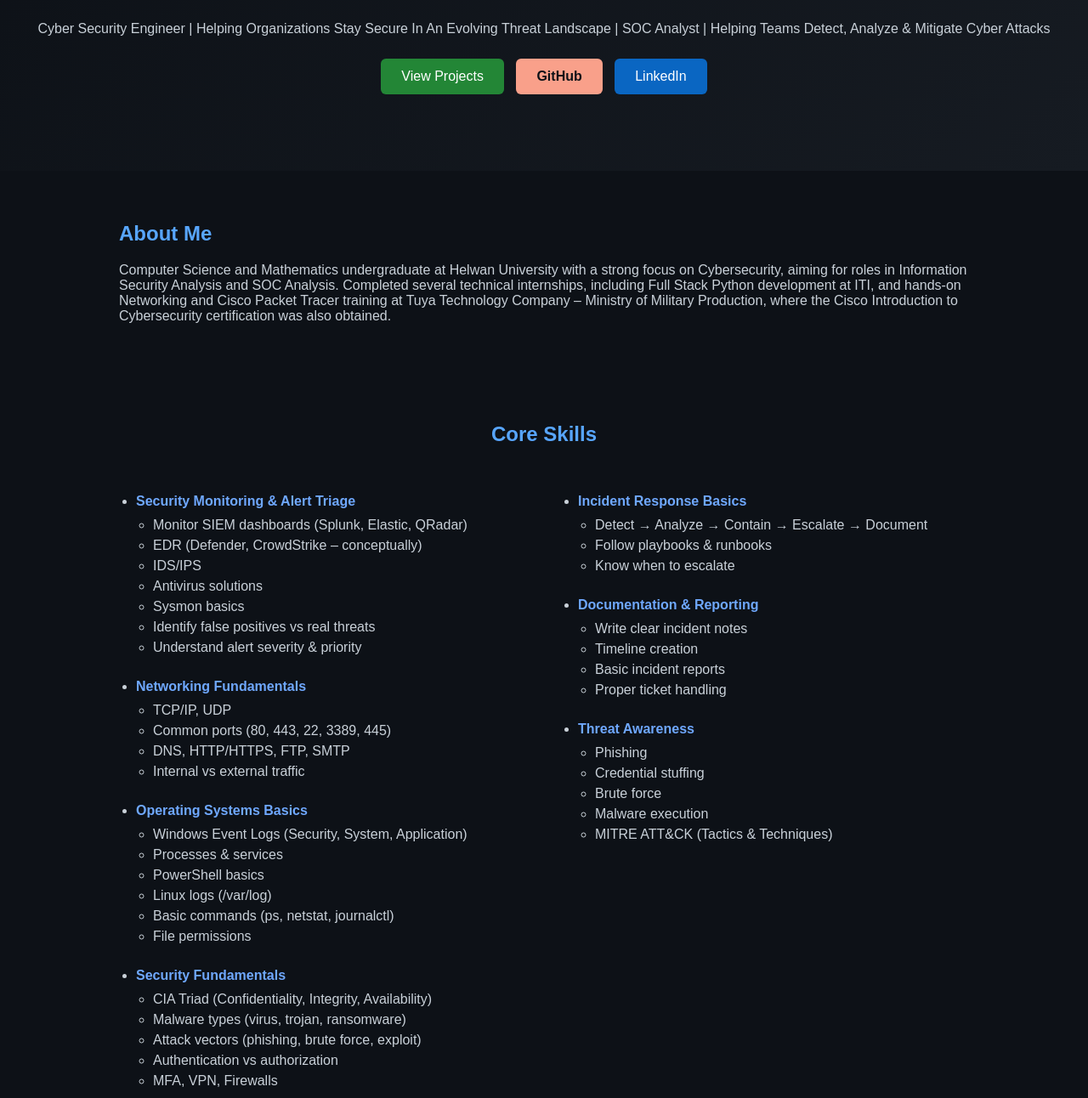
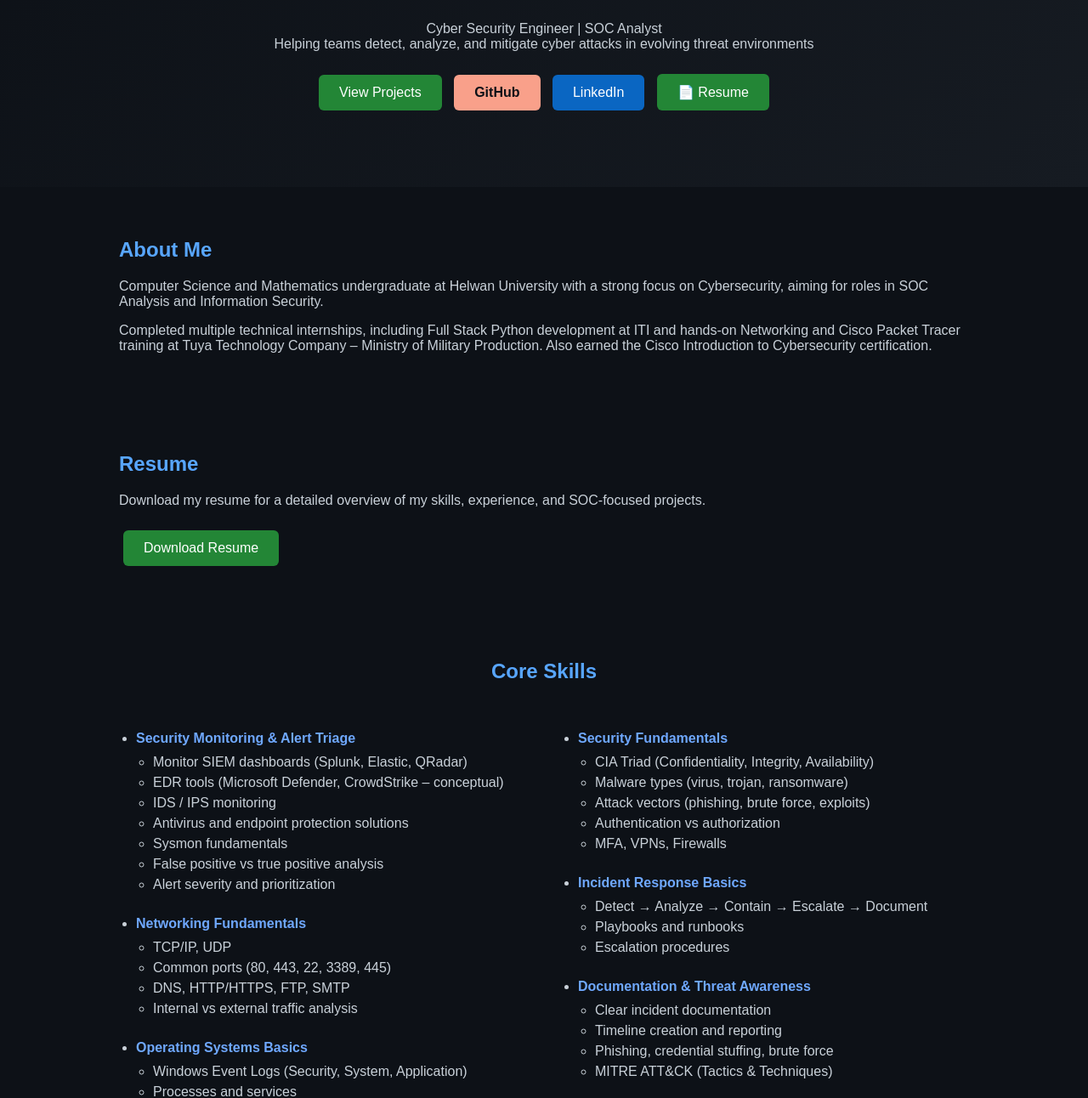
Before and after one commit to marawanezzat11-hue/marawanezzat11-hue.github.io, a plain HTML site: page index.html in a window 1280 px wide. Shown: the part 159-1451 px from the top of the page at 85% size. Drawn offline with Linux system fonts and the light colour scheme.

Commit message:
index.html

```diff
--- a/index.html
+++ b/index.html
@@ -2,34 +2,87 @@
 <html lang="en">
 <head>
   <meta charset="UTF-8">
+
   <title>Marwan Ezzat | SOC Analyst</title>
+
+  <!-- SEO -->
+  <meta name="description" content="SOC Analyst portfolio of Marwan Ezzat showcasing SIEM labs, threat detection, Elastic Stack projects, and incident response experience.">
+  <meta name="keywords" content="SOC Analyst, Cyber Security, SIEM, Elastic, Blue Team, Incident Response">
+  <meta name="author" content="Marwan Ezzat">
+  <meta name="viewport" content="width=device-width, initial-scale=1.0">
+
   <link rel="stylesheet" href="style.css">
 </head>
+
 <body>
 
 <header>
   <h1>Marwan Ezzat</h1>
+
   <p>
-    Cyber Security Engineer | Helping Organizations Stay Secure In An Evolving Threat Landscape |
-    SOC Analyst | Helping Teams Detect, Analyze & Mitigate Cyber Attacks
+    Cyber Security Engineer | SOC Analyst <br>
+    Helping teams detect, analyze, and mitigate cyber attacks in evolving threat environments
   </p>
 
-  <a href="projects.html" class="btn">View Projects</a>
-  <a href="https://github.com/marawanezzat11-hue" class="btn github" target="_blank">GitHub</a>
-  <a href="https://linkedin.com/in/marwan-ezzat-mohamed-7479781a4" class="btn linkedin" target="_blank">LinkedIn</a>
+  <div class="header-buttons">
+    <a href="projects.html" class="btn">View Projects</a>
+
+    <a href="https://github.com/marawanezzat11-hue"
+       class="btn github"
+       target="_blank"
+       rel="noopener">
+      GitHub
+    </a>
+
+    <a href="https://linkedin.com/in/marwan-ezzat-mohamed-7479781a4"
+       class="btn linkedin"
+       target="_blank"
+       rel="noopener">
+      LinkedIn
+    </a>
+
+    <a href="Marwan_Ezzat_SOC_Analyst_Resume.pdf"
+       class="btn secondary"
+       target="_blank">
+      📄 Resume
+    </a>
+  </div>
 </header>
 
+<!-- ABOUT -->
 <section>
   <h2>About Me</h2>
+
   <p>
-    Computer Science and Mathematics undergraduate at Helwan University with a strong focus on Cybersecurity, aiming for
-    roles in Information Security Analysis and SOC Analysis.
-    Completed several technical internships, including Full Stack Python development at ITI, and hands-on Networking and
-    Cisco Packet Tracer training at Tuya Technology Company – Ministry of Military Production, where the Cisco Introduction
-    to Cybersecurity certification was also obtained.
+    Computer Science and Mathematics undergraduate at Helwan University with a strong focus on
+    Cybersecurity, aiming for roles in SOC Analysis and Information Security.
+  </p>
+
+  <p>
+    Completed multiple technical internships, including Full Stack Python development at ITI and
+    hands-on Networking and Cisco Packet Tracer training at Tuya Technology Company – Ministry of
+    Military Production. Also earned the Cisco Introduction to Cybersecurity certification.
   </p>
 </section>
 
+<!-- RESUME -->
+<section>
+  <h2>Resume</h2>
+
+  <p>
+    Download my resume for a detailed overview of my skills, experience,
+    and SOC-focused projects.
+  </p>
+
+  <a href="Marwan_Ezzat_SOC_Analyst_Resume.pdf"
+     class="btn"
+     target="_blank"
+     download>
+    Download Resume
+  </a>
+</section>
+
+<!-- CORE SKILLS -->
 <section class="core-skills">
   <h2>Core Skills</h2>
 
@@ -42,12 +95,12 @@
           <strong>Security Monitoring & Alert Triage</strong>
           <ul>
             <li>Monitor SIEM dashboards (Splunk, Elastic, QRadar)</li>
-            <li>EDR (Defender, CrowdStrike – conceptually)</li>
-            <li>IDS/IPS</li>
-            <li>Antivirus solutions</li>
-            <li>Sysmon basics</li>
-            <li>Identify false positives vs real threats</li>
-            <li>Understand alert severity & priority</li>
+            <li>EDR tools (Microsoft Defender, CrowdStrike – conceptual)</li>
+            <li>IDS / IPS monitoring</li>
+            <li>Antivirus and endpoint protection solutions</li>
+            <li>Sysmon fundamentals</li>
+            <li>False positive vs true positive analysis</li>
+            <li>Alert severity and prioritization</li>
           </ul>
         </li>
 
@@ -57,7 +110,7 @@
             <li>TCP/IP, UDP</li>
             <li>Common ports (80, 443, 22, 3389, 445)</li>
             <li>DNS, HTTP/HTTPS, FTP, SMTP</li>
-            <li>Internal vs external traffic</li>
+            <li>Internal vs external traffic analysis</li>
           </ul>
         </li>
 
@@ -65,22 +118,11 @@
           <strong>Operating Systems Basics</strong>
           <ul>
             <li>Windows Event Logs (Security, System, Application)</li>
-            <li>Processes & services</li>
-            <li>PowerShell basics</li>
+            <li>Processes and services</li>
+            <li>PowerShell fundamentals</li>
             <li>Linux logs (/var/log)</li>
-            <li>Basic commands (ps, netstat, journalctl)</li>
+            <li>Basic Linux commands (ps, netstat, journalctl)</li>
             <li>File permissions</li>
-          </ul>
-        </li>
-
-        <li>
-          <strong>Security Fundamentals</strong>
-          <ul>
-            <li>CIA Triad (Confidentiality, Integrity, Availability)</li>
-            <li>Malware types (virus, trojan, ransomware)</li>
-            <li>Attack vectors (phishing, brute force, exploit)</li>
-            <li>Authentication vs authorization</li>
-            <li>MFA, VPN, Firewalls</li>
           </ul>
         </li>
       </ul>
@@ -90,31 +132,31 @@
     <div class="skills-column">
       <ul>
         <li>
-          <strong>Incident Response Basics</strong>
+          <strong>Security Fundamentals</strong>
           <ul>
-            <li>Detect → Analyze → Contain → Escalate → Document</li>
-            <li>Follow playbooks & runbooks</li>
-            <li>Know when to escalate</li>
+            <li>CIA Triad (Confidentiality, Integrity, Availability)</li>
+            <li>Malware types (virus, trojan, ransomware)</li>
+            <li>Attack vectors (phishing, brute force, exploits)</li>
+            <li>Authentication vs authorization</li>
+            <li>MFA, VPNs, Firewalls</li>
           </ul>
         </li>
 
         <li>
-          <strong>Documentation & Reporting</strong>
+          <strong>Incident Response Basics</strong>
           <ul>
-            <li>Write clear incident notes</li>
-            <li>Timeline creation</li>
-            <li>Basic incident reports</li>
-            <li>Proper ticket handling</li>
+            <li>Detect → Analyze → Contain → Escalate → Document</li>
+            <li>Playbooks and runbooks</li>
+            <li>Escalation procedures</li>
           </ul>
         </li>
 
         <li>
-          <strong>Threat Awareness</strong>
+          <strong>Documentation & Threat Awareness</strong>
           <ul>
-            <li>Phishing</li>
-            <li>Credential stuffing</li>
-            <li>Brute force</li>
-            <li>Malware execution</li>
+            <li>Clear incident documentation</li>
+            <li>Timeline creation and reporting</li>
+            <li>Phishing, credential stuffing, brute force</li>
             <li>MITRE ATT&CK (Tactics & Techniques)</li>
           </ul>
         </li>
@@ -124,24 +166,34 @@
   </div>
 </section>
 
+<!-- CONTACT -->
 <footer class="contact-footer">
   <h3>Contact</h3>
 
   <div class="contact-links">
-    <a href="https://linkedin.com/in/marwan-ezzat-mohamed-7479781a4" target="_blank" class="contact-link linkedin">
+    <a href="https://linkedin.com/in/marwan-ezzat-mohamed-7479781a4"
+       target="_blank"
+       rel="noopener"
+       class="contact-link linkedin">
       LinkedIn
     </a>
 
-    <a href="https://mail.google.com/mail/?view=cm&fs=1&to=marawan.ezzat.11@gmail.com"
-       target="_blank"
+    <a href="mailto:marawan.ezzat.11@gmail.com"
        class="contact-link gmail">
       Gmail
     </a>
 
-    <a href="https://wa.me/201120083119" target="_blank" class="contact-link whatsapp">
+    <a href="https://wa.me/201120083119"
+       target="_blank"
+       rel="noopener"
+       class="contact-link whatsapp">
       WhatsApp
     </a>
   </div>
+
+  <p class="footer-note">
+    © 2026 Marwan Ezzat | SOC Analyst
+  </p>
 </footer>
 
 </body>
```
